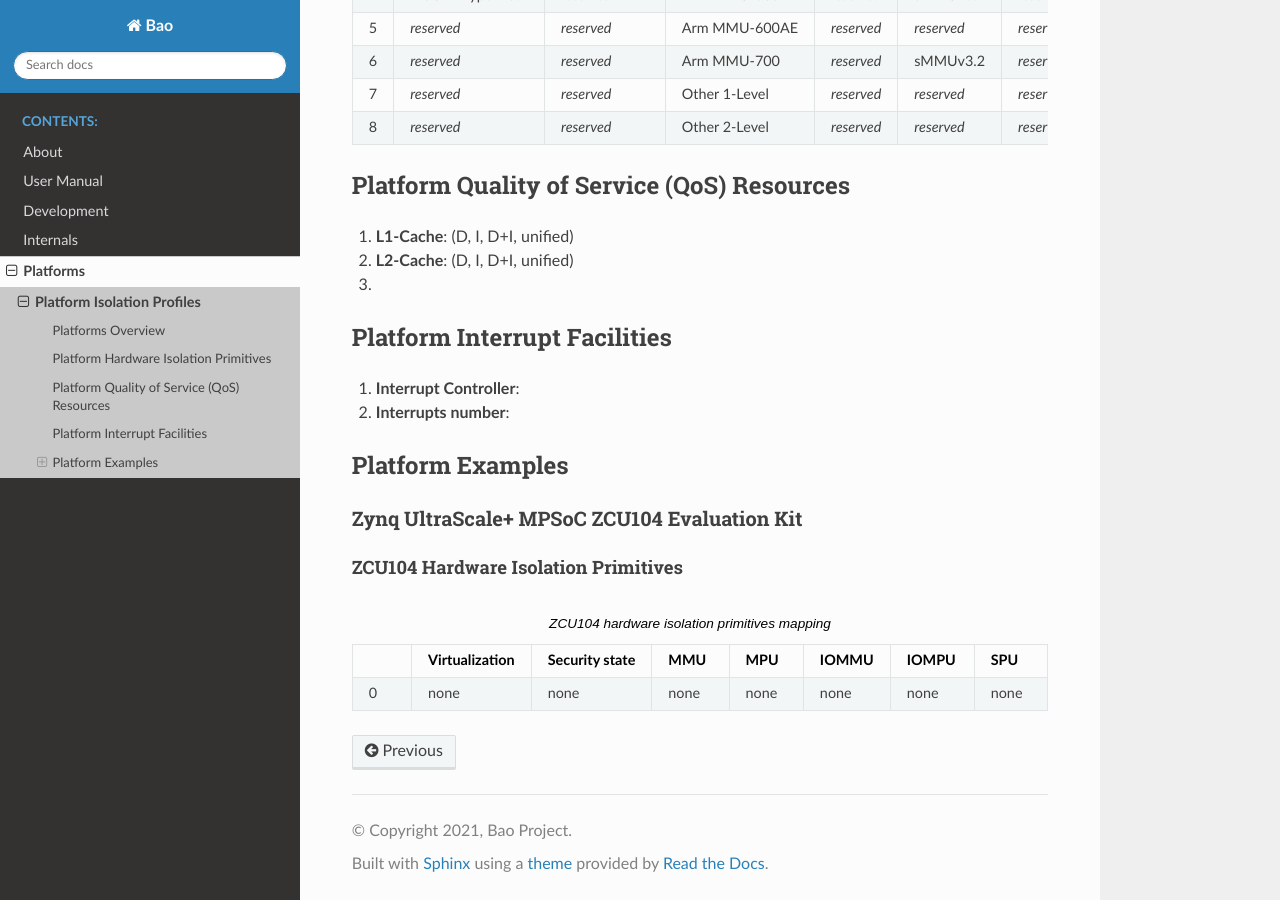
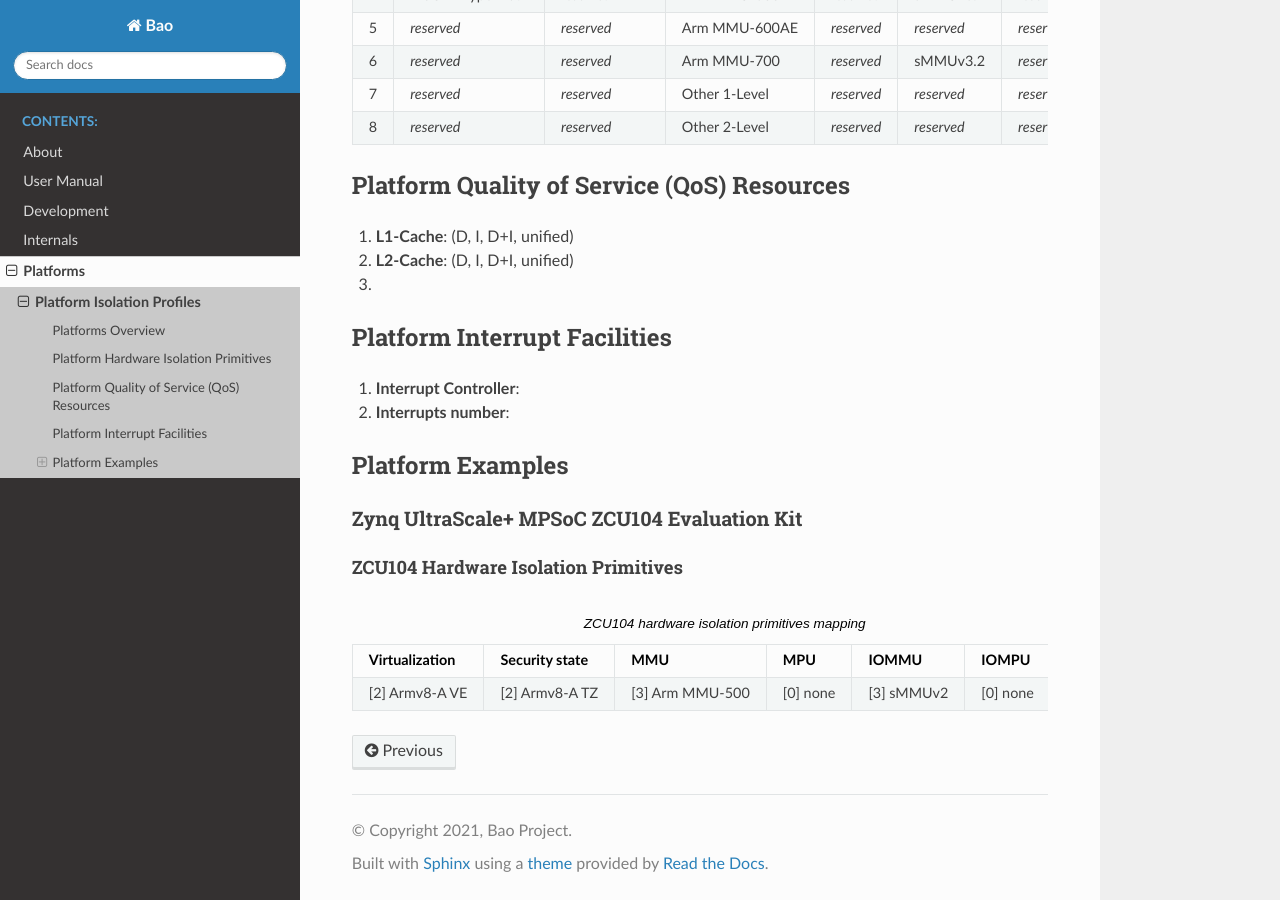
Before and after one commit to bao-project/bao-docs, a Sphinx documentation site: the page built from source/platform/platform.rst, in a window 1280 px wide and 900 px high, scrolled down 1652 px. Built offline with Sphinx 7.4.7 and the Read the Docs theme 2.0.0, drawn with Linux system fonts in a browser that asks for light colours.

Commit message:
update zcu104 HIP table

```diff
--- a/source/platform/platform.rst
+++ b/source/platform/platform.rst
@@ -196,22 +196,20 @@
 ####################################
 
 .. list-table:: ZCU104 hardware isolation primitives mapping
-   :widths: 25 25 25 25 25 25 25 25
+   :widths: 25 25 25 25 25 25 25
    :header-rows: 1
 
-   * -
-     - Virtualization
+   * - Virtualization
      - Security state
      - MMU
      - MPU
      - IOMMU
      - IOMPU
      - SPU
-   * - 0
-     - none
-     - none
-     - none
-     - none
-     - none
-     - none
-     - none
+   * - [2] Armv8-A VE
+     - [2] Armv8-A TZ
+     - [3] Arm MMU-500
+     - [0] none
+     - [3] sMMUv2
+     - [0] none
+     - [] tbd
```
